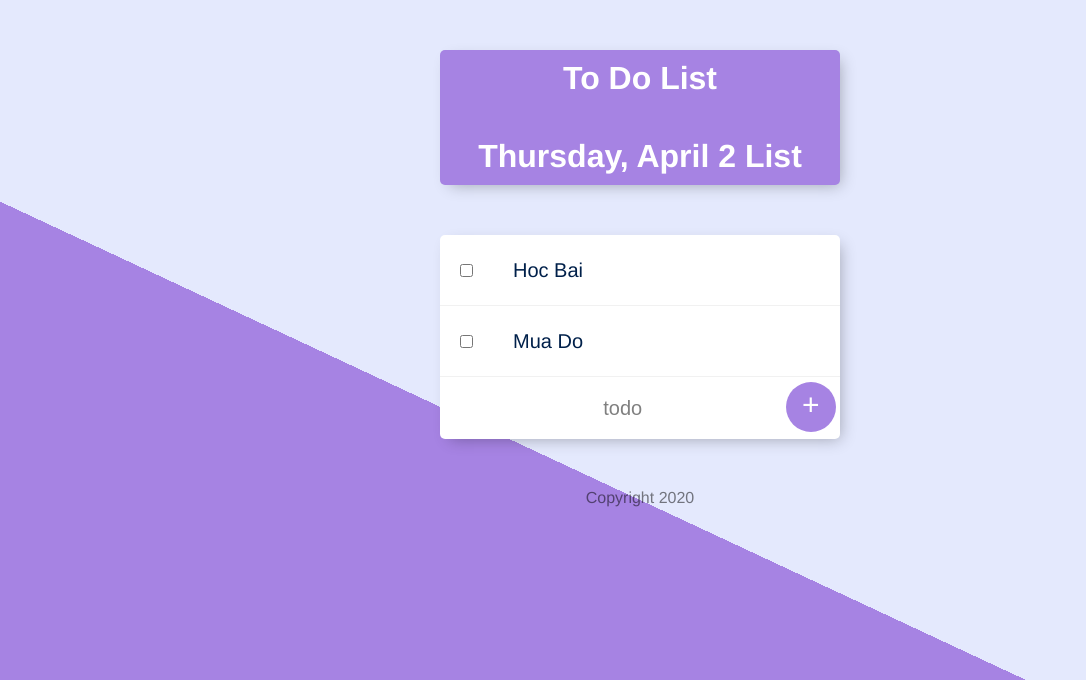
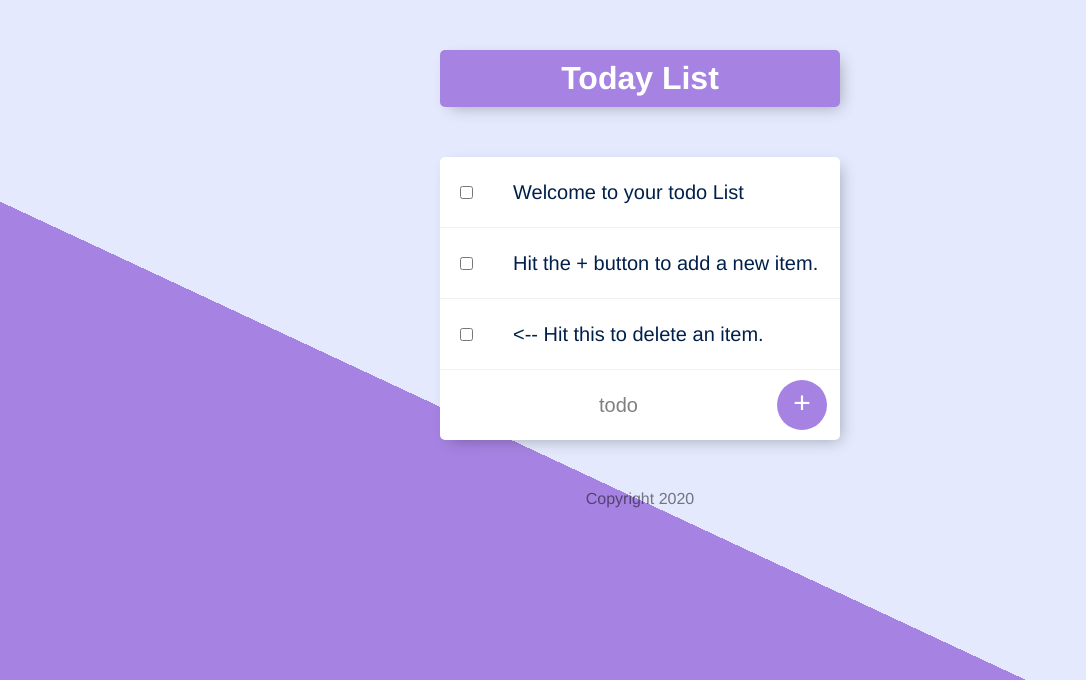
Before and after one commit to thanhthuyvu/todoList, a Node server app: page / in a window 1280 px wide. Shown: the top 680 px of the page, without its empty margins (0-1086 px from the left). Run offline with Node 20, Linux system fonts and the light colour scheme; data comes from the database, SQL or seed files in the repository; data that the repository does not hold is empty; some libraries are stand-ins or nearby versions.

Commit message:
Add database and create new custom list function

```diff
--- a/app.js
+++ b/app.js
@@ -1,38 +1,157 @@
 const express = require("express");
 const bodyParser = require("body-parser");
+const mongoose = require("mongoose");
+const _ = require("lodash");
 
 const app = express();
 
 
 app.set("view engine", "ejs");
-app.use(bodyParser.urlencoded({extended:true}));
+app.use(bodyParser.urlencoded({
+  extended: true
+}));
 app.use(express.static("public"));
 
-let todos =["Hoc Bai", "Mua Do"];
-
-app.post("/", function(req, res){
-let todo = req.body.newItem;
-todos.push(todo);
-res.redirect("/");
+mongoose.connect("mongodb://localhost:27017/todolistDB", {
+  useNewUrlParser: true,
+  useUnifiedTopology: true
 });
 
 
+const itemsSchema = {
+  name: String
+};
+const Item = mongoose.model("Item", itemsSchema);
+
+const item1 = new Item({
+  name: "Welcome to your todo List"
+});
+const item2 = new Item({
+  name: "Hit the + button to add a new item."
+});
+const item3 = new Item({
+  name: " <-- Hit this to delete an item."
+});
+
+const defaultItems = [item1, item2, item3];
+
+const listSchema = {
+  name: String,
+  items: [itemsSchema]
+};
+
+const List = mongoose.model("List", listSchema);
+
+
+app.post("/", function(req, res) {
+
+  const itemName = req.body.newItem;
+  const listName = req.body.list;
+
+
+  const newItem = new Item({
+    name: itemName
+  });
+
+  if (listName === "Today") {
+    newItem.save();
+    res.redirect("/");
+  } else {
+    List.findOne({
+      name: listName
+    }, function(err, foundList) {
+
+      foundList.items.push(newItem);
+      foundList.save();
+      res.redirect("/" + listName);
+    });
+  }
+});
+
+app.post("/delete", function(req, res) {
+
+  const checkedItemId = req.body.checkbox;
+  const listName = req.body.listName;
+
+  if (listName === "Today") {
+    Item.deleteOne({
+      _id: checkedItemId
+    }, function(err) {
+      if (err) {
+        console.log(err);
+      } else {
+        res.redirect("/");
+      }
+    });
+  } else {
+    List.findOneAndUpdate({
+      name: listName
+    }, {
+      $pull:{items: {_id: checkedItemId}}
+    }, function(err, foundList) {
+      if(!err){
+        res.redirect("/"+listName);
+      }
+    });
+  }
+
+});
+
+
+app.get("/:customListName", function(req, res) {
+  const customListName = _.capitalize(req.params.customListName);
+
+  List.findOne({
+    name: customListName
+  }, function(err, foundList) {
+    if (!err) {
+      if (!foundList) {
+        const list = new List({
+          name: customListName,
+          items: defaultItems
+        });
+        list.save();
+        res.redirect("/" + customListName);
+      } else {
+        res.render("list", {
+          todos: foundList.items,
+          listTitle: foundList.name
+        });
+      }
+    }
+  });
+
+
+});
 
 app.get("/", function(req, res) {
-  let today = new Date();
-let options = {
-  weekday: "long",
-  day: "numeric",
-  month: "long"
-};
+  // let today = new Date();
+  // let options = {
+  //   weekday: "long",
+  //   day: "numeric",
+  //   month: "long"
+  // };
+  //
+  // let day = today.toLocaleDateString("en-US", options);
 
-let day = today.toLocaleDateString("en-US",options);
+  Item.find({}, function(err, foundItems) {
 
-  res.render("list", {
-    todos: todos ,
-    kindOfDay: day
+    if (foundItems.length === 0) {
+      Item.insertMany(defaultItems, function(err) {
+        if (err) {
+          console.log(err);
+        } else {
+          console.log("Items have been added to Database!");
+        }
+      });
+      res.redirect("/");
+    } else {
+      res.render("list", {
+        todos: foundItems,
+        listTitle: "Today"
+      });
+    };
   });
-
 });
 
 
--- a/package.json
+++ b/package.json
@@ -11,6 +11,8 @@
   "dependencies": {
     "body-parser": "^1.19.0",
     "ejs": "^3.0.2",
-    "express": "^4.17.1"
+    "express": "^4.17.1",
+    "lodash": "^4.17.15",
+    "mongoose": "^5.9.7"
   }
 }
--- a/public/css/style.css
+++ b/public/css/style.css
@@ -51,7 +51,7 @@
   color: #00204a;
 }
 
-form {
+form.item{
   text-align: center;
   margin-left: 20px;
 }
--- a/views/list.ejs
+++ b/views/list.ejs
@@ -1,22 +1,25 @@
 <%- include("header")-%>
 
 <div class="box" id="heading">
-  <h1>To Do List</h1>
-  <h1> <%=kindOfDay%> List </h1>
+
+  <h1> <%=listTitle%> List </h1>
 </div>
 
 <div class="box">
 
-  <% for(let i = 0; i<todos.length;i++){ %>
-  <div class="item">
-    <input type="checkbox">
-    <p> <%-todos[i]-%> </p>
-  </div>
-  <%}%>
+<% todos.forEach(function(item){ %>
+  <form action="/delete" method="post">
+    <div class="item">
+      <input type="checkbox" name="checkbox" value="<%=item.id%>" onChange="this.form.submit()">
+      <p> <%-item.name-%> </p>
+    </div>
+    <input type="hidden" name="listName" value="<%=listTitle%>"></input>
+  </form>
+<% }) %>
 
-<form action="/" method="post">
+<form class="item" action="/" method="post">
   <input type="text" name="newItem" placeholder="todo" autocomplete="off">
-  <button type="submit" name="button">+</button>
+  <button type="submit" name="list" value="<%=listTitle%>">+</button>
 </form>
 </div>
 
```
Also changed, not shown: 1 other file.
